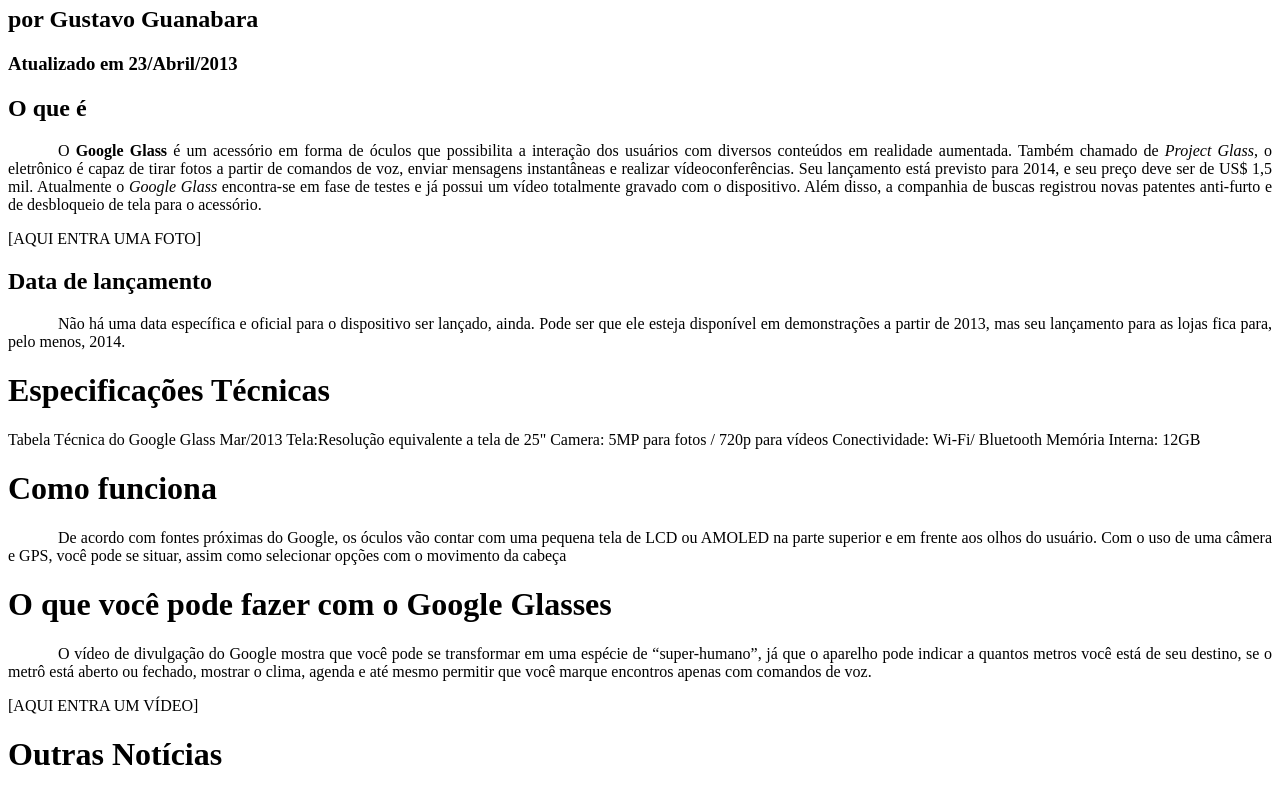
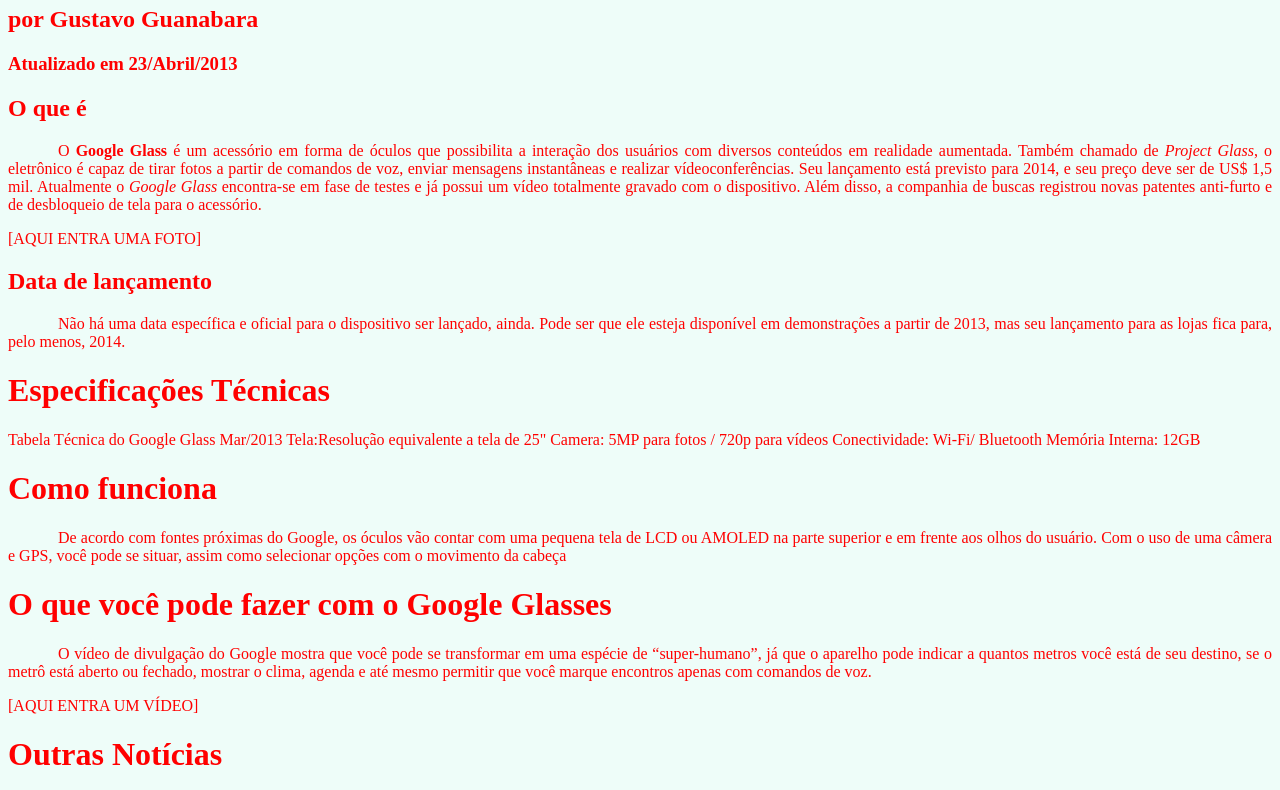
Before and after one commit to pablorodrigo52/google_glass_website, a plain HTML site: page index.html in a window 1280 px wide. Shown: the part 366-1156 px from the top of the page. Drawn offline with Linux system fonts and the light colour scheme.

Commit message:
Cores no css - background-color - rgb, rgba, hsl, hsla

```diff
--- a/index.html
+++ b/index.html
@@ -6,6 +6,11 @@
     <meta name="viewport" content="width=device-width, initial-scale=1.0">
     <title>Tudo sobre Google Glass</title>
     <style>
+        body {
+            background-color: hsla(165, 81%, 93%, .5);
+            color: red;
+        }
+
         p {
             text-align: justify;
             text-indent: 50px;
```
